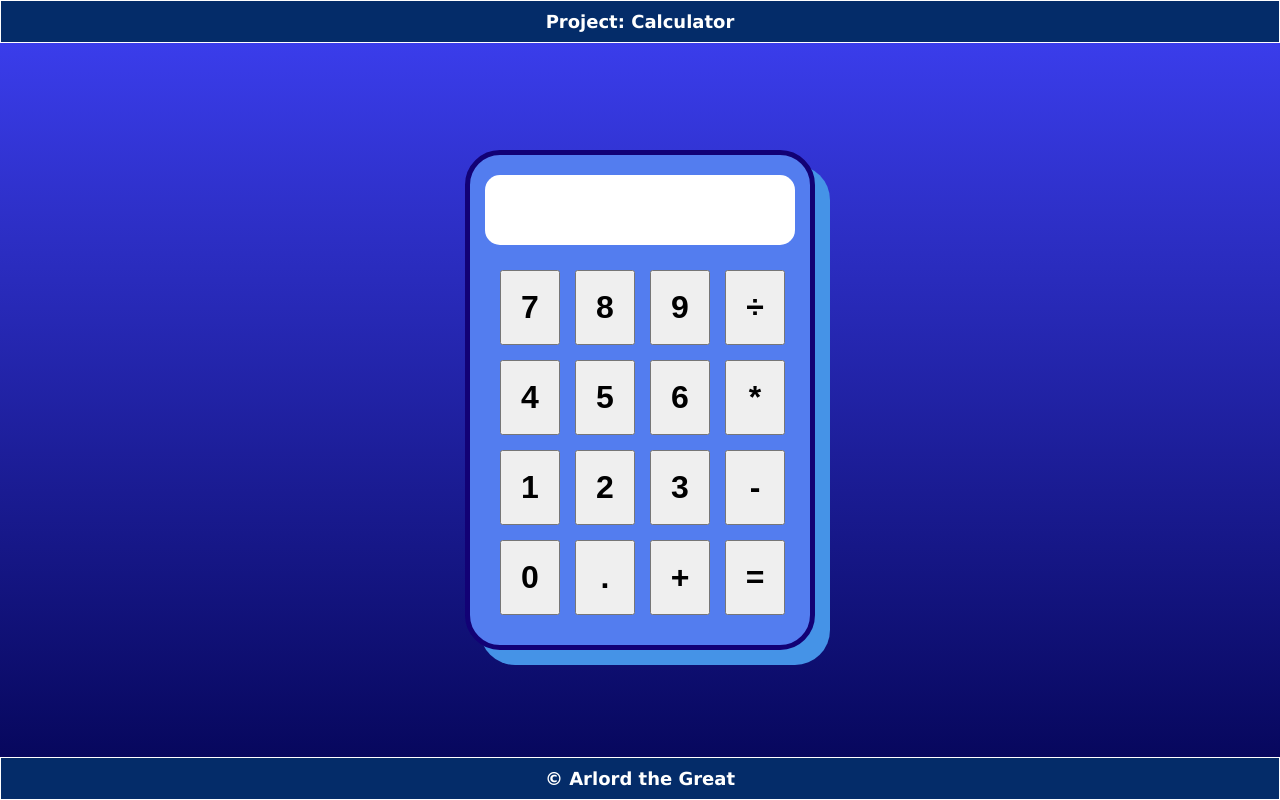
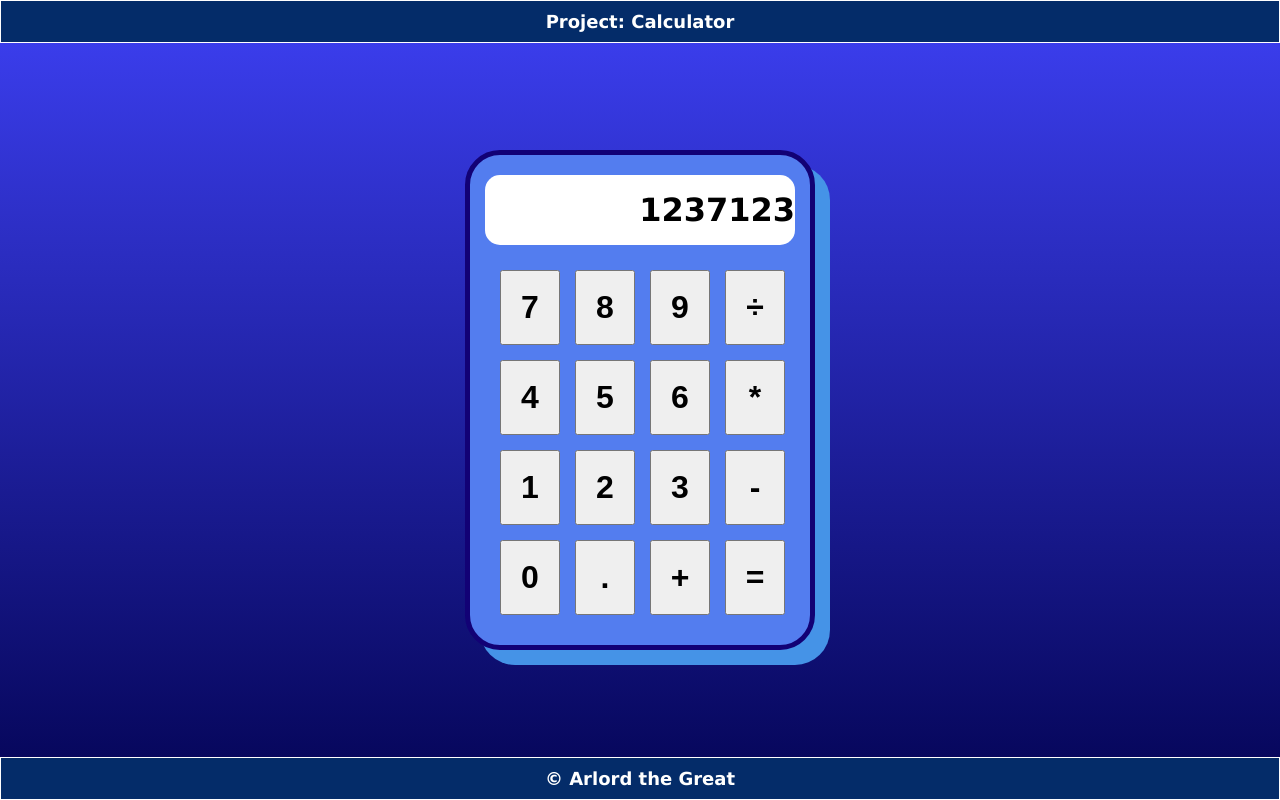
Before and after one commit to arLorD-CommITs/calc, a plain HTML site: page index.html in a window 1280 px wide. Drawn offline with Linux system fonts and the light colour scheme.

Commit message:
Added visual elements and structural components of the  calculator

```diff
--- a/index.html
+++ b/index.html
@@ -14,7 +14,7 @@
         </header>
         <div class="container">
             <div class="calculator">
-                <div class="display"></div>
+                <div class="display">1237123</div>
                 <div class="keypad">
                     <button class="divide-btn">÷</button>
                     <button class="nine-btn">9</button>
--- a/style.css
+++ b/style.css
@@ -59,6 +59,9 @@ html {
     border-radius: 15px;
     font-size: 32px;
     font-weight: 900;
+    display: flex;
+    justify-content: flex-end;
+    align-items: center;
 }
 
 .keypad {
```
